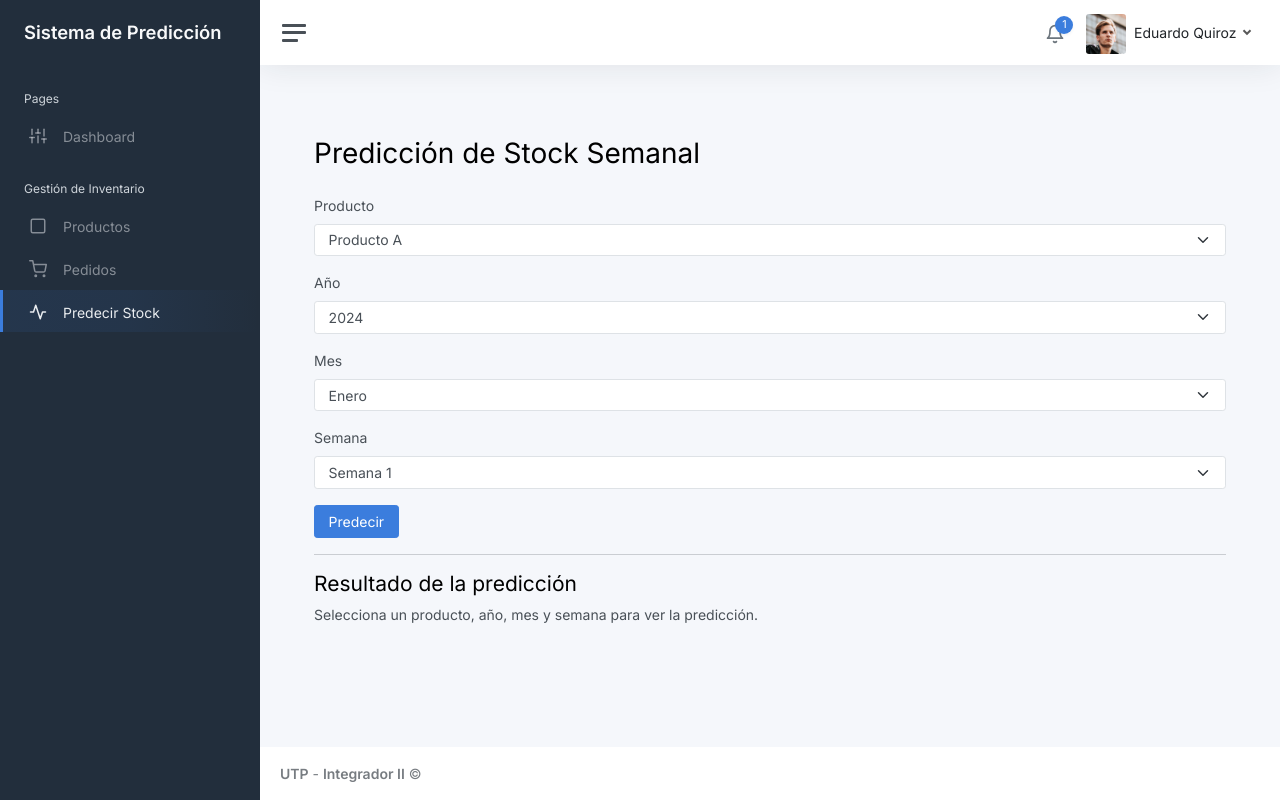
After one commit to Jhanmer/IntegradoII-ALC, a Flask app: page /predecir-stock in a window 1280 px wide. The commit adds this page. Run offline with Flask 3, Linux system fonts and the light colour scheme; some libraries are stand-ins or nearby versions.

Commit message:
vista prediccion
se agrego la vista prediccion

```diff
--- a/app/__init__.py
+++ b/app/__init__.py
@@ -20,6 +20,7 @@ def create_app():
     app.register_blueprint(pedido_bp)
     # <<-- -->>
 
+
     # --- Rutas Globales o de Redirección ---
     @app.route('/')
     def root_redirect():
--- a/app/controllers/main.py
+++ b/app/controllers/main.py
@@ -10,3 +10,7 @@ def index():
 @main_bp.route('/pedidos') # Nueva ruta para Pedidos
 def pedidos():
     return render_template('Pedidos.html')
+
+@main_bp.route('/predecir-stock')
+def predecir_stock():
+    return render_template('predecir_stock.html')
--- a/app/templates/header.html
+++ b/app/templates/header.html
@@ -32,6 +32,12 @@
                 </a>
             </li>
 
+            <li class="sidebar-item {% if request.endpoint == 'main.predecir_stock' %}active{% endif %}">
+                <a class="sidebar-link" href="{{ url_for('main.predecir_stock') }}">
+                    <i class="align-middle" data-feather="activity"></i> <span class="align-middle">Predecir Stock</span>
+                </a>
+            </li>
+
             </ul>
     </div>
 </nav>
--- /dev/null
+++ b/app/templates/predecir_stock.html
@@ -0,0 +1,92 @@
+{% extends "layaout.html" %}
+
+{% block content %}
+<div class="container mt-4">
+    <h1 class="mb-4">Predicción de Stock Semanal</h1>
+    <form>
+        <div class="mb-3">
+            <label for="producto" class="form-label">Producto</label>
+            <select class="form-select" id="producto">
+                <option>Producto A</option>
+                <option>Producto B</option>
+                <option>Producto C</option>
+            </select>
+        </div>
+        <div class="mb-3">
+            <label for="anio" class="form-label">Año</label>
+            <select class="form-select" id="anio">
+                <option>2024</option>
+                <option>2025</option>
+            </select>
+        </div>
+        <div class="mb-3">
+            <label for="mes" class="form-label">Mes</label>
+            <select class="form-select" id="mes">
+                <option>Enero</option>
+                <option>Febrero</option>
+                <option>Marzo</option>
+                <option>Abril</option>
+                <option>Mayo</option>
+                <option>Junio</option>
+                <option>Julio</option>
+                <option>Agosto</option>
+                <option>Septiembre</option>
+                <option>Octubre</option>
+                <option>Noviembre</option>
+                <option>Diciembre</option>
+            </select>
+        </div>
+        <div class="mb-3">
+            <label for="semana" class="form-label">Semana</label>
+            <select class="form-select" id="semana">
+                <option>Semana 1</option>
+                <option>Semana 2</option>
+                <option>Semana 3</option>
+                <option>Semana 4</option>
+            </select>
+        </div>
+        <button type="button" class="btn btn-primary" onclick="mostrarPrediccion()">Predecir</button>
+    </form>
+    <hr>
+    <h3>Resultado de la predicción</h3>
+    <p id="resultado">Selecciona un producto, año, mes y semana para ver la predicción.</p>
+</div>
+
+<script>
+function mostrarPrediccion() {
+    const producto = document.getElementById('producto').value;
+    const anio = parseInt(document.getElementById('anio').value);
+    const mes = document.getElementById('mes').value;
+    const semana = document.getElementById('semana').value;
+
+    // Obtener fecha actual
+    const fechaActual = new Date();
+    const meses = ["Enero","Febrero","Marzo","Abril","Mayo","Junio","Julio","Agosto","Septiembre","Octubre","Noviembre","Diciembre"];
+    const anioActual = fechaActual.getFullYear();
+    const mesActual = meses[fechaActual.getMonth()];
+    const semanaActual = Math.ceil((fechaActual.getDate() + new Date(anio, meses.indexOf(mes), 1).getDay()) / 7);
+
+    // Validar si la predicción es para el pasado
+    if (
+        anio < anioActual ||
+        (anio === anioActual && meses.indexOf(mes) < meses.indexOf(mesActual)) ||
+        (anio === anioActual && mes === mesActual && parseInt(semana.replace('Semana ','')) < semanaActual)
+    ) {
+        document.getElementById('resultado').innerHTML =
+            `<span class="badge bg-danger">Solo puedes predecir semanas futuras o actuales.</span>`;
+        return;
+    }
+
+    // Valores de ejemplo para el prototipo
+    let prediccion = {
+        "Producto A": ["120", "110", "130", "125"],
+        "Producto B": ["80", "90", "85", "95"],
+        "Producto C": ["60", "70", "65", "75"]
+    };
+    let semanaNum = document.getElementById('semana').selectedIndex;
+    let stock = prediccion[producto][semanaNum];
+    document.getElementById('resultado').innerHTML =
+        `Stock estimado para <strong>${producto}</strong> en <strong>${semana}</strong> de <strong>${mes} ${anio}</strong>: <span class="badge bg-success">${stock} unidades</span>`;
+}
+</script>
+{% endblock %}
```
Also changed, not shown: app/controllers/main_controller.py (added, +11 -0 lines).
